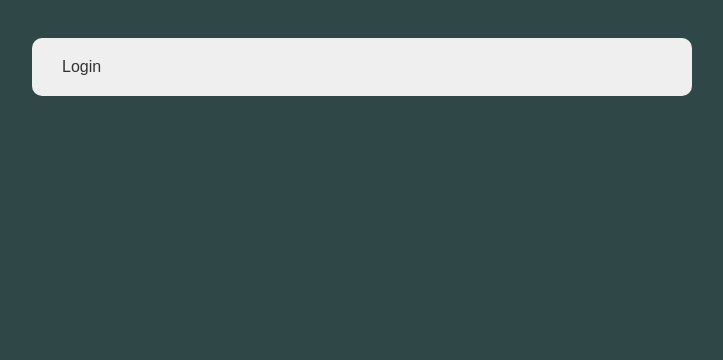
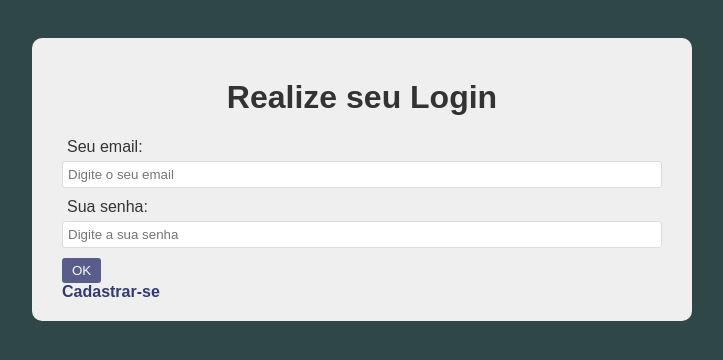
Before and after one commit to Iagohss/CodexPS20232Grupo4, a React (Vite) app in the folder client/: page / in a window 1280 px wide. Shown: the top 360 px of the page, without its empty margins (278-1001 px from the left). Built offline with nearby package versions, Linux system fonts and the light colour scheme.

Commit message:
feat: implementação inicial da tela de login

```diff
--- a/client/src/App.css
+++ b/client/src/App.css
@@ -111,3 +111,14 @@ label {
 .search input{
   width: 90%;
 }
+
+
+.login-form .link-cadastro {
+  color:#333974;
+  text-decoration:none;
+  font-weight: bold;
+}
+
+.login-form .link-cadastro:hover {
+  text-decoration:underline;
+}
--- a/client/src/components/UI/Autenticacao/Login.tsx
+++ b/client/src/components/UI/Autenticacao/Login.tsx
@@ -1,6 +1,34 @@
+import { Link, Navigate, useNavigate } from "react-router-dom"
+
 const Login = () => {
+
+  const navigate = useNavigate();
+
+  const handleSubmit = (e : React.FormEvent) => {
+    e.preventDefault();
+    return navigate("/tarefas");
+  };
+
   return (
-    <div>Login</div>
+    <div className="login-form">
+        <h1>Realize seu Login</h1>
+        <form onSubmit={handleSubmit}>
+            <label htmlFor="email">Seu email:</label>
+            <input
+                type="Text"
+                id='email'
+                placeholder='Digite o seu email'
+            />
+            <label htmlFor="senha">Sua senha:</label>
+            <input
+                type="password"
+                id="senha"
+                placeholder='Digite a sua senha'
+            />
+            <button type='submit'>OK</button>
+        </form>
+        <Link className="link-cadastro" to="/cadastro"> Cadastrar-se </Link>
+    </div>
   )
 }
 
```
